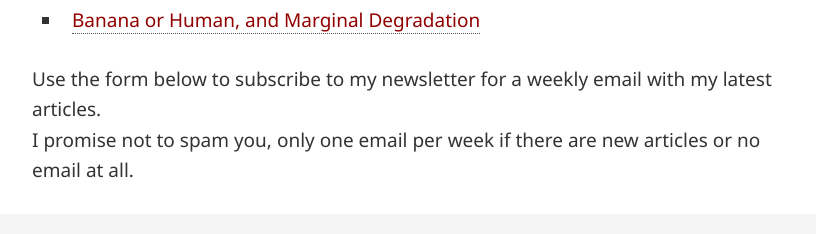
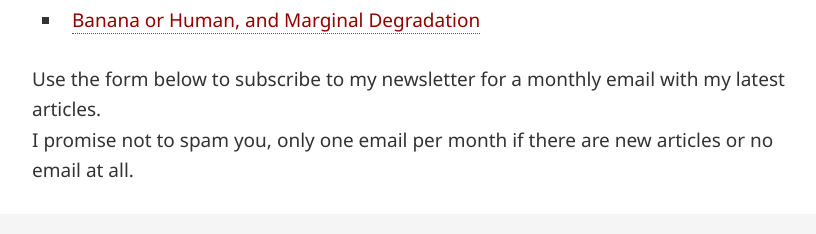
Before and after one commit to lambrospetrou/lambrospetrou.github.io, a Next.js app: page /newsletter in a window 1280 px wide. Shown: the part 566-800 px from the top of the page, without its empty margins (224-1040 px from the left). Built offline with nearby package versions, Linux system fonts and the light colour scheme.

Commit message:
Update newsletter.js

```diff
--- a/src/pages/newsletter.js
+++ b/src/pages/newsletter.js
@@ -17,9 +17,9 @@ export default function NewsletterSignupSuccess({}) {
       <h1>Don't miss new articles 📰</h1>
       <FavouriteArticlesList heading="Not convinced? Read some of my favourite articles" />
       <p>
-        Use the form below to subscribe to my newsletter for a weekly email with my latest articles.
+        Use the form below to subscribe to my newsletter for a monthly email with my latest articles.
         <br/>
-        I promise not to spam you, only one email per week if there are new articles or no email at all.
+        I promise not to spam you, only one email per month if there are new articles or no email at all.
       </p>
     </Layout>
   );
```
